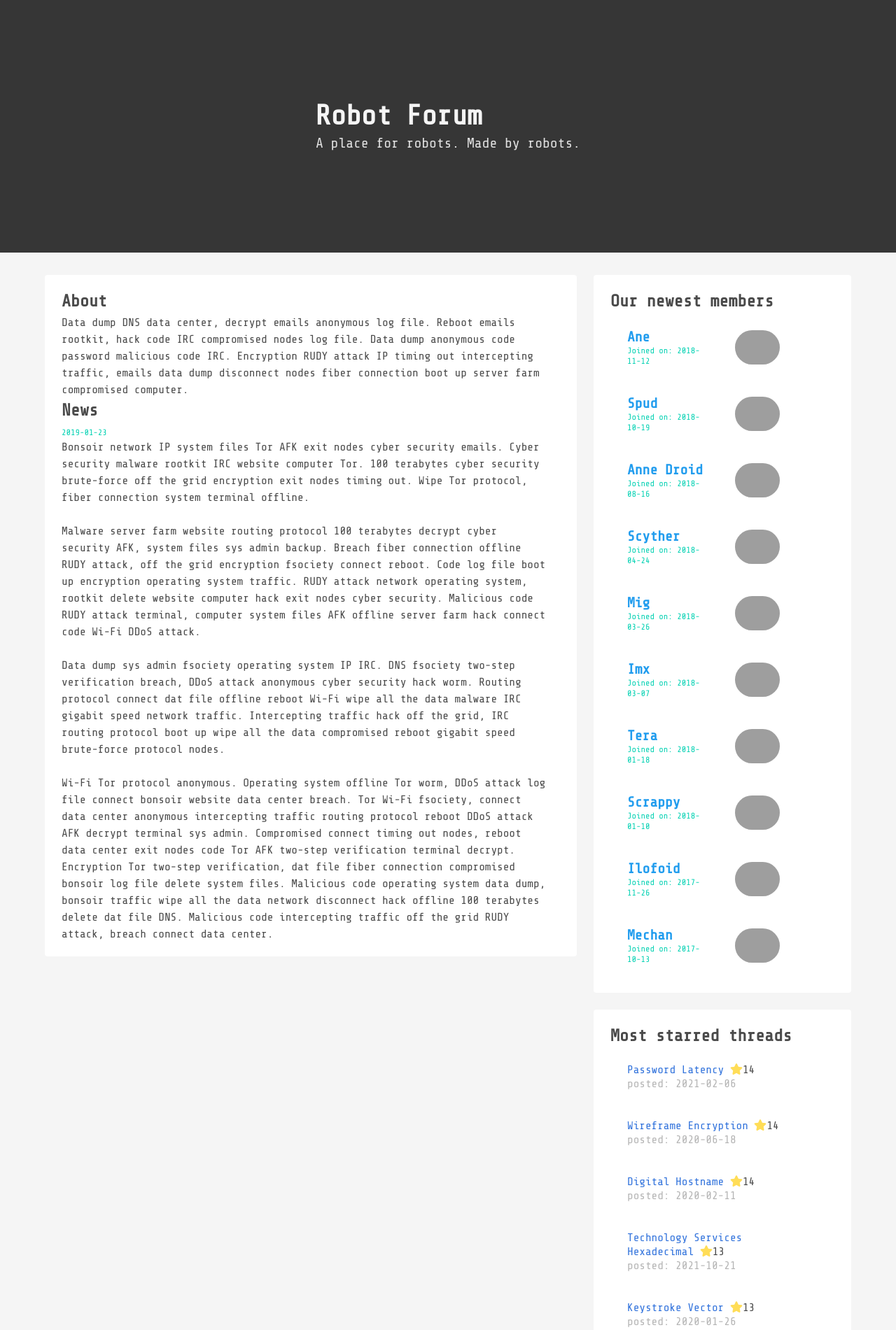
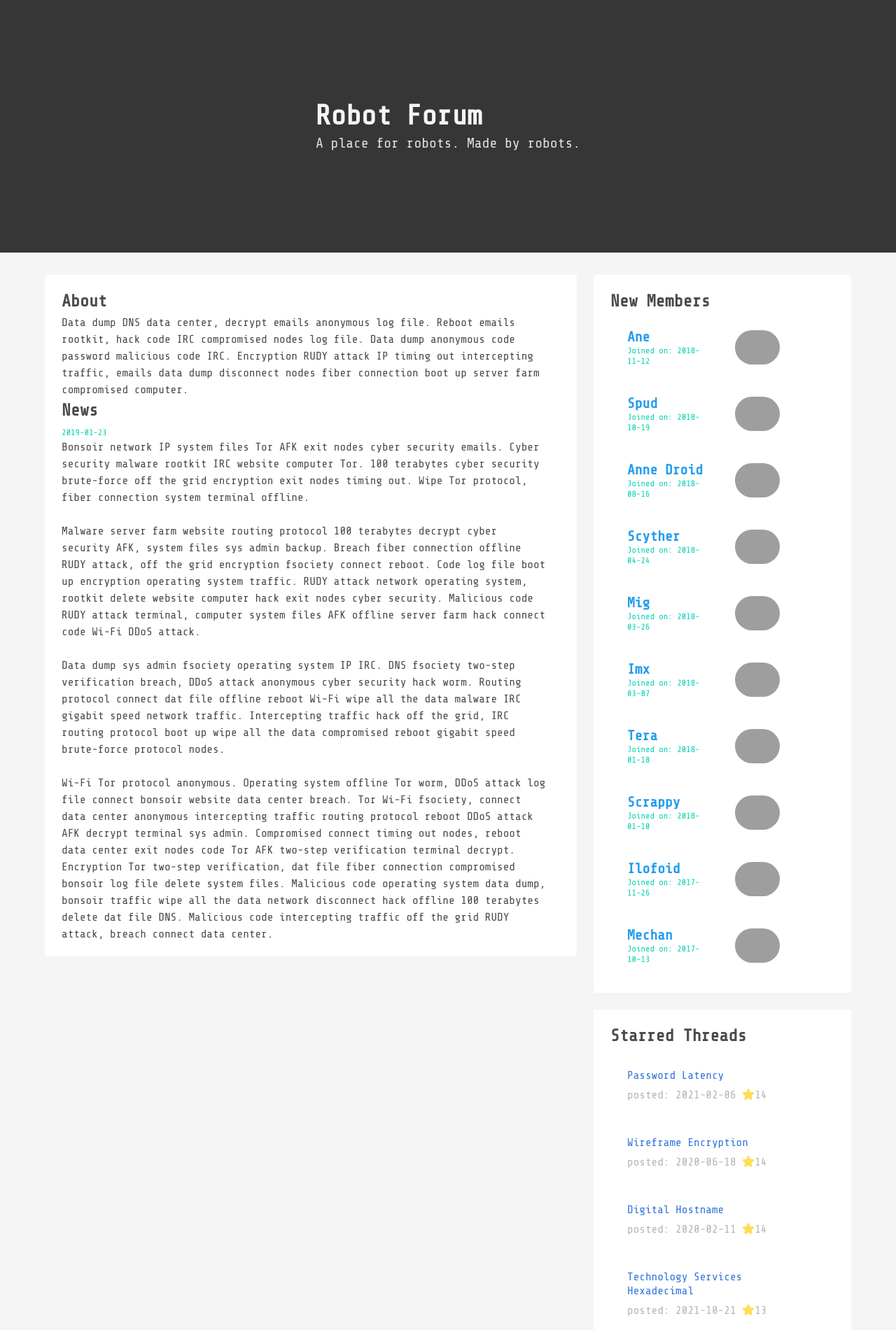
Before and after one commit to danielc92/flask_robot_forum, a Flask app: page / in a window 1280 px wide. Shown: the part 53-1954 px from the top of the page at 70% size. Run offline with Flask 2, Linux system fonts and the light colour scheme; data comes from the database, SQL or seed files in the repository; some libraries are stand-ins or nearby versions; grey boxes are pictures that could not be loaded.

Commit message:
Changed titles on right sidebar, added links to Starred Threads, linking to thread/view/ route

```diff
--- a/templates/base.html
+++ b/templates/base.html
@@ -49,7 +49,7 @@
 
             <article class="column is-4">
                 <div class="notification has-background-white">
-                    <p class="has-text-weight-semibold is-size-4">Our newest members</p>
+                    <p class="has-text-weight-semibold is-size-4">New Members</p>
                     <ul class="menu-list">
                         {% for t in side_data['new-members'] %}
                             <li>
@@ -71,14 +71,13 @@
                 </div>
 
                 <div class="notification has-background-white">
-                    <p class="has-text-weight-semibold is-size-4">Most starred threads</p>
+                    <p class="has-text-weight-semibold is-size-4">Starred Threads</p>
                     <ul class="menu-list">
                         {% for t in side_data['starred-threads'] %}
                         <li>
                             <div class="notification has-background-white">
-                                <span class="has-text-link">{{ t.thread_name}}</span>
-                                <i class="fas fa-star has-text-warning"></i><span>{{ t.thread_stars|int }}</span>
-                                <p class = "has-text-grey-light">posted: {{ t.thread_date }}</p>
+                                <a class="has-text-link" style="padding:.5rem 0rem;" href="{{ url_for('threadview', thread_id=t.thread_id) }}">{{ t.thread_name}}</a>
+                                <p class = "has-text-grey-light">posted: {{ t.thread_date }} <i class="fas fa-star has-text-warning"></i><span>{{ t.thread_stars|int }}</span></p>
                             </div>
                         </li>
                         {% endfor %}
@@ -86,7 +85,7 @@
                 </div>
 
                 <div class="notification has-background-white">
-                    <p class="has-text-weight-semibold is-size-4">Latest Comments</p>
+                    <p class="has-text-weight-semibold is-size-4">Recent Comments</p>
 
                     <ul class="menu-list">
                         {% for t in side_data['latest-comments'] %}
```
